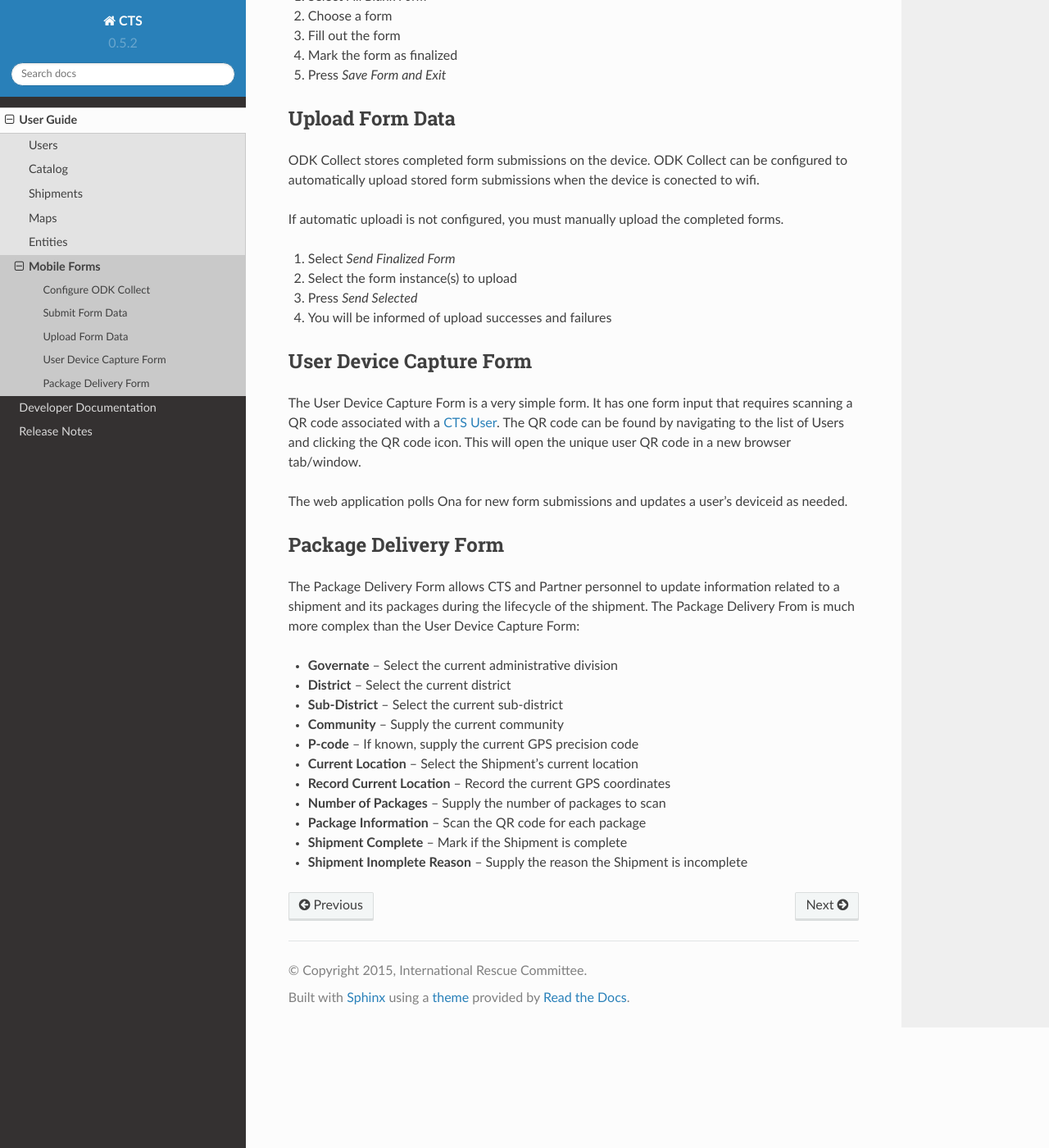
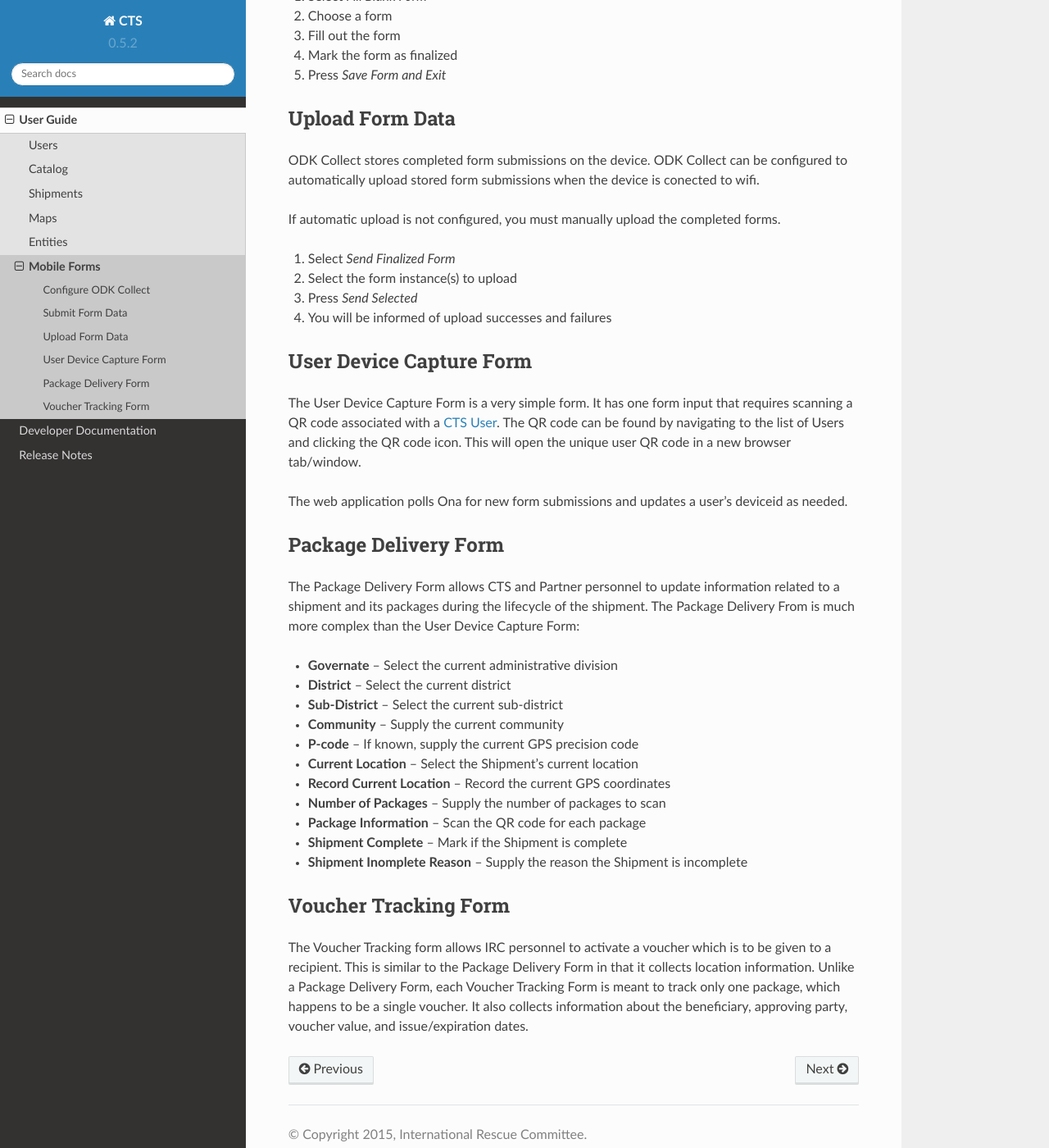
Before and after one commit to theirc/CTS, a Sphinx documentation site: the page built from docs/user/mobile_forms.rst, in a window 1280 px wide and 1400 px high, scrolled down 768 px. Shown: the whole window at 82% size. Built offline with Sphinx 7.4.7 and the Read the Docs theme 2.0.0, drawn with Linux system fonts in a browser that asks for light colours.

Commit message:
Update docs

```diff
--- a/docs/user/mobile_forms.rst
+++ b/docs/user/mobile_forms.rst
@@ -43,7 +43,7 @@ Upload Form Data
 ODK Collect stores completed form submissions on the device. ODK Collect can  be configured
 to automatically upload stored form submissions when the  device is conected to wifi.
 
-If automatic uploadi is not configured, you must manually upload the completed forms.
+If automatic upload is not configured, you must manually upload the completed forms.
 
 #. Select *Send Finalized Form*
 #. Select the form instance(s) to upload
@@ -79,3 +79,13 @@ than the User Device Capture Form:
 * **Package Information** -- Scan the QR code for each package
 * **Shipment Complete** -- Mark if the Shipment is complete
 * **Shipment Inomplete Reason** -- Supply the reason the Shipment is incomplete
+
+
+Voucher Tracking Form
+----------------------
+
+The Voucher Tracking form allows IRC personnel to activate a voucher which is to be given to a
+recipient. This is similar to the Package Delivery Form in that it collects location information.
+Unlike a Package Delivery Form, each Voucher Tracking Form is meant to track only one package, which
+happens to be a single voucher. It also collects information about the beneficiary, approving party,
+voucher value, and issue/expiration dates.
```
